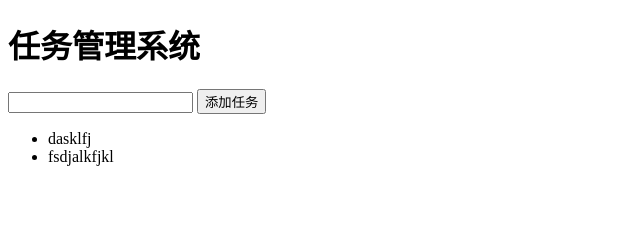
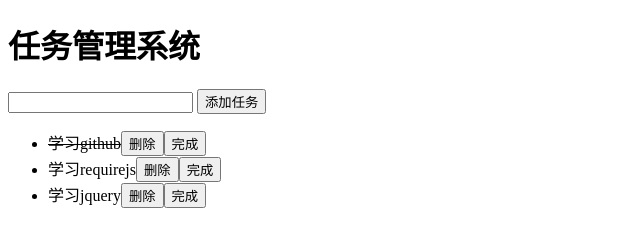
Before and after one commit to luyishiqi/jquery_course, a website: page src/index.html in a window 1280 px wide. Both pictures are taken after a click on the button "添加任务". Shown: the whole page, without its empty margins (0-640 px from the left). Drawn offline with Linux system fonts and the light colour scheme.

Commit message:
mvc模式

```diff
--- a/src/index.html
+++ b/src/index.html
@@ -5,6 +5,11 @@
   <meta name="viewport" content="width=device-width, initial-scale=1.0">
   <meta http-equiv="X-UA-Compatible" content="ie=edge">
   <title>任务管理系统</title>
+  <style>
+    .todo.done{
+      text-decoration: line-through;
+    }
+  </style>
 </head>
 <body>
   <h1>任务管理系统</h1>
--- a/src/js/main.js
+++ b/src/js/main.js
@@ -1,3 +1,13 @@
-require(['./todo/todo'],function(todo){
-  todo();
+require(['./mvcTodo/index'],function(mvcTodo){
+  mvcTodo({
+    text            : document.querySelector('.todo-text'),
+    btn             : document.querySelector('.todo-btn'),
+    defaultTodoList : [
+                        {name:'学习github',done:true},
+                        {name:'学习requirejs',done:false},
+                        {name:'学习jquery',done:false},
+                      ],
+    todoListDom     : document.querySelector('.todo-list'),
+  })
+  .init();
 })
--- /dev/null
+++ b/src/js/mvcTodo/index.js
@@ -0,0 +1,146 @@
+define(function (reqire, exports, module) {
+
+  /**
+   *  option选项配置
+   *
+   *  text       :文本框的dom
+   *  btn        ：按钮dom
+   *  defaultTodoList： 初始化一个todoList
+   *  todoListDom: 任务列表的dom
+   */
+
+  function Todo(option) {
+    this.todoList    = option.defaultTodoList || [];
+    this.btn         = option.btn;
+    this.text        = option.text;
+    this.todoListDom = option.todoListDom;
+  }
+  Todo.prototype = {
+    constructro: Todo,
+    /**
+     * 初识化任务系统
+     */
+    init:function(){
+      this._render();
+      this._bindEvent();
+    },
+
+    /**
+     * 绑定事件
+     */
+    _bindEvent:function(){
+      //点击添加任务的事件
+      var _self = this;
+      this.btn.addEventListener('click',function(){
+        _self._addTodo();
+      })
+      this.text.addEventListener('keydown',function(e){
+        if(e.keyCode===13){
+          _self._addTodo();
+        }
+      });
+
+
+      //绑定删除事件，使用事件委托
+      this.todoListDom.addEventListener('click',function(e){
+        var target = e.target,
+           tagName = target.tagName.toLowerCase();
+        if(!tagName==='input'){
+          return;
+        }
+        var todoIndex = target.parentNode.getAttribute('todoIndex');
+              control = target.getAttribute('control');
+        console.log(todoIndex);
+        if(control==='del'){
+          _self._delTodo(todoIndex);
+        }
+        if(control==='toggleDone'){
+          _self._toggleTodo(todoIndex);
+        }
+
+        _self._render();
+      })
+    },
+
+    /**
+     * 切换任务状态
+     */
+    _toggleTodo:function(index){
+      this.todoList[index].done=true
+    },
+
+    /**
+     * 删除任务
+     */
+    _delTodo:function(index){
+      this.todoList.splice(index,1);
+    },
+
+    /**
+     * 添加任务
+     */
+    _addTodo:function(){
+      var _val=this.text.value;
+      if(_val===''||_val.length===0){
+        alert('任务名不能为空');
+        return;
+      }
+
+      //给任务列表添加任务
+      this.todoList.push({
+        name:_val,
+        done:false,
+      });
+      //清空文本框
+      this.text.value='';
+
+      this._render();//刷新view层
+    },
+
+
+    /**
+     * 创建按钮
+     */
+    _createBtn:function(value,control){
+      //创建按钮
+      var input   = document.createElement('input');
+      input.type  = 'button';
+      input.value = value;
+      input.setAttribute('control',control);
+      return input;
+    },
+
+    /**
+     * 将todolist渲染到 界面（view）上
+     */
+    _render:function(){
+      // 将todoList渲染到dom结构上
+      var frame = document.createDocumentFragment(),
+          _self = this;
+      this.todoList.forEach(function(todo,index){
+        var  todoDom = document.createElement('li'),
+            delInput = _self._createBtn('删除','del'),
+           doneInput = _self._createBtn('完成','toggleDone');
+
+        if(todo.done){
+          todoDom.className='todo done'
+        }else{
+          todoDom.className='todo';
+        }
+        todoDom.innerHTML=todo.name;
+        todoDom.setAttribute('todoIndex',index);
+        todoDom.appendChild(delInput);
+        todoDom.appendChild(doneInput);
+        frame.appendChild(todoDom);
+      });
+      console.log(this.todoListDom)
+      this.todoListDom.innerHTML='';
+      this.todoListDom.appendChild(frame);
+    },
+  }
+
+  module.exports = function (option) {
+    return new Todo(option);
+  };
+
+})
```
